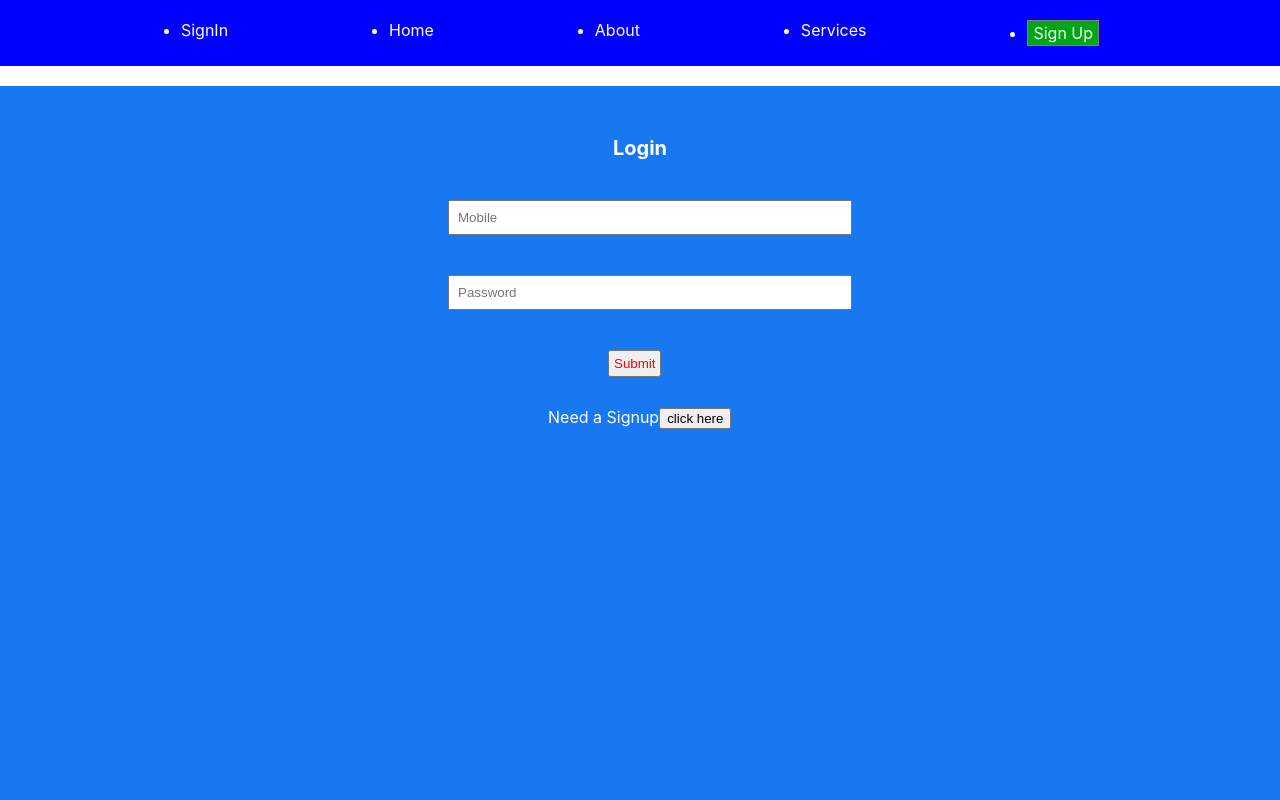
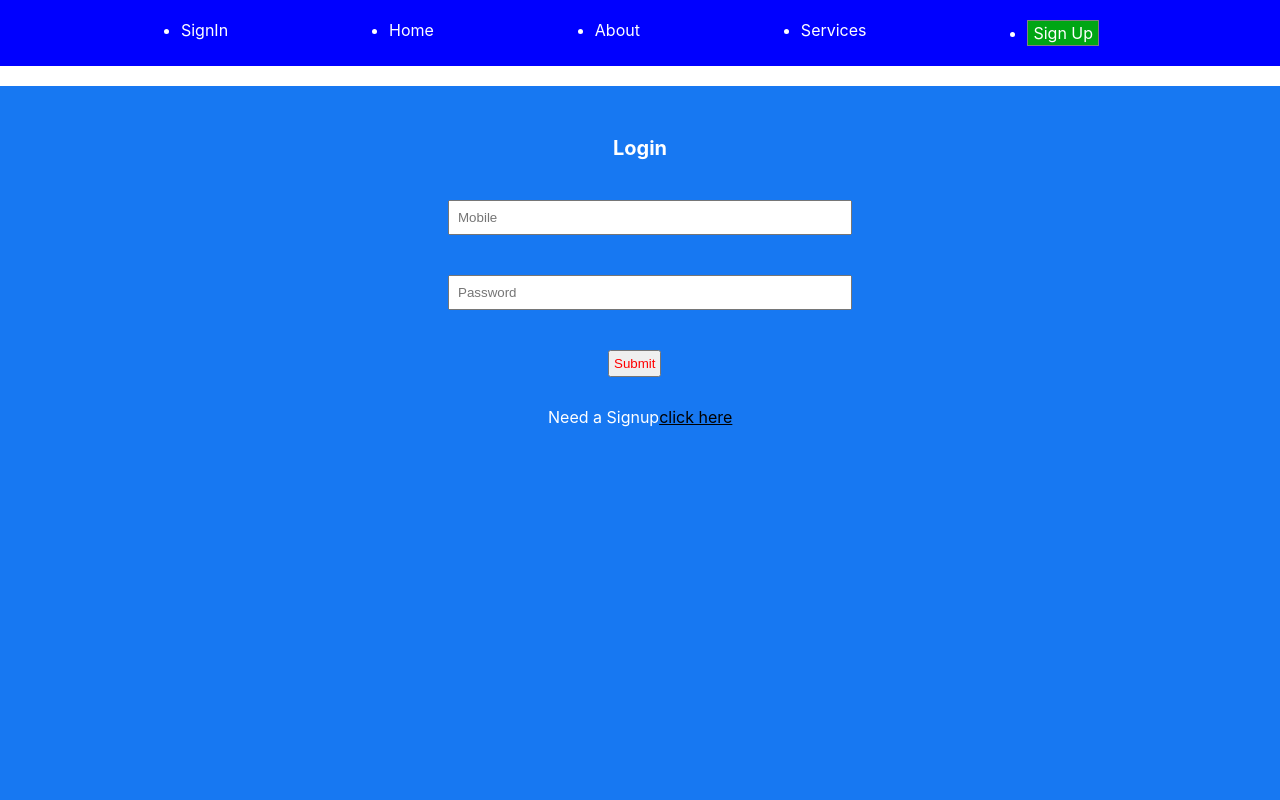
Before and after one commit to VimalSpectus/web, a React (Create React App) app: page / in a window 1280 px wide. Shown: the top 800 px of the page. Built offline with nearby package versions, Linux system fonts and the light colour scheme.

Commit message:
new commit

```diff
--- a/src/Components/Signln.js
+++ b/src/Components/Signln.js
@@ -1,5 +1,7 @@
 import React from "react";
 import classes from  "./AllCssStyle.module.css"
+import { Link } from "react-router-dom";
+
 
 
 const SignIn = () => {
@@ -13,8 +15,8 @@ const SignIn = () => {
     <button type="Submit" className={classes.btn_sign}>Submit</button>
    <div className={classes.flex_p_b}>
     <span className={classes.need_signup}>Need a Signup</span>
+     <Link to="/ContactUs"  className={classes.click_sign}>click here</Link>
 
-     <span> <button  className={classes.click_sign}>click here</button></span>
     </div>
     </div></div>
   );
```
Also changed, not shown: src/Components/Routing.js (deleted, +0 -11 lines).
